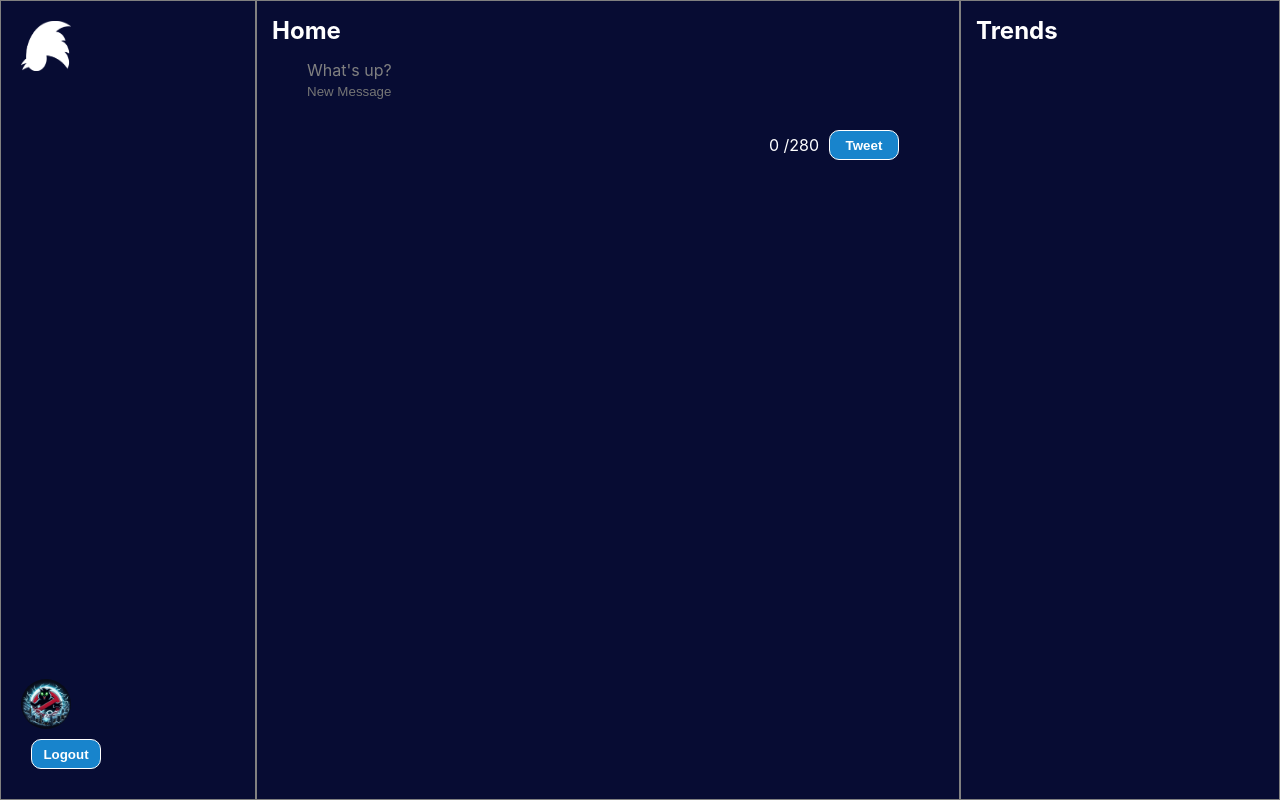
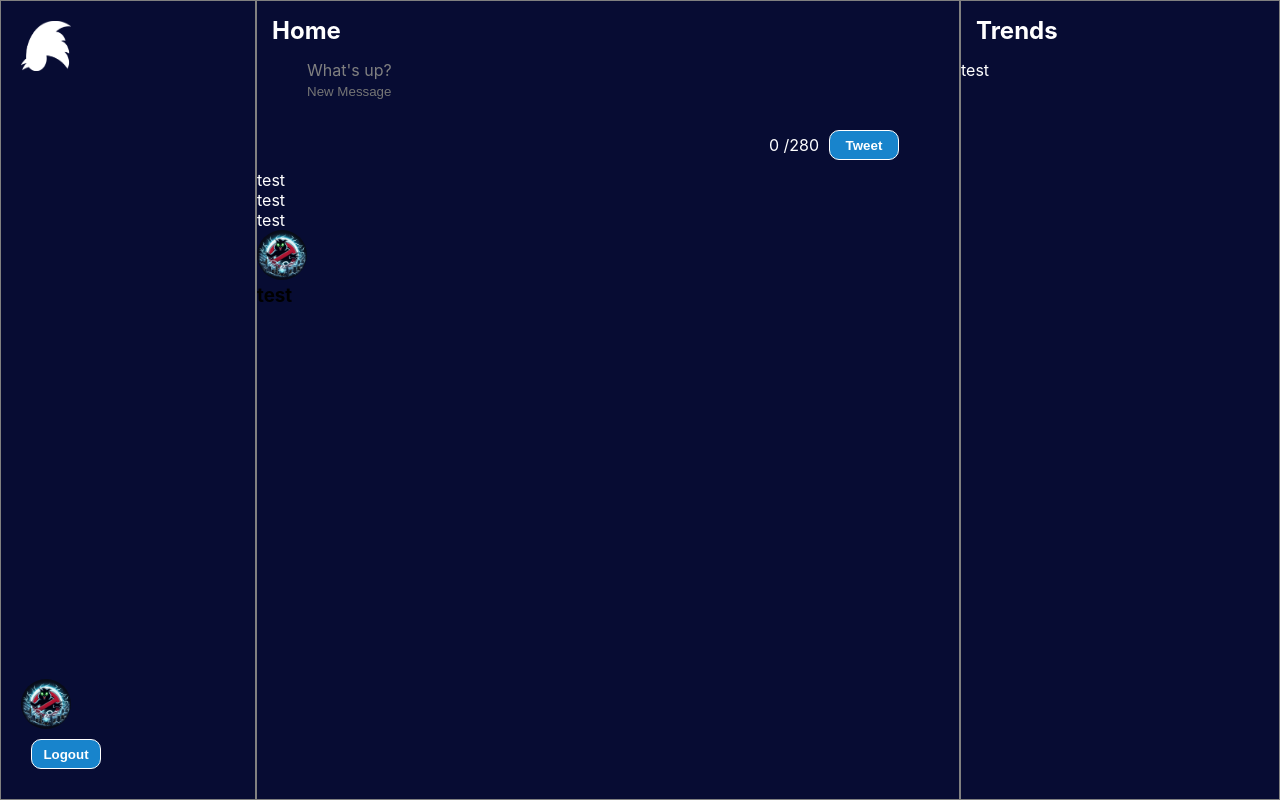
Before and after one commit to Grigan59/hackatweet-frontend, a Next.js app: page / in a window 1280 px wide. Built offline with nearby package versions, Linux system fonts and the light colour scheme; no server answers.

Commit message:
frontend

```diff
--- a/components/Home.js
+++ b/components/Home.js
@@ -2,6 +2,7 @@ import styles from '../styles/Home.module.css';
 import Image from 'next/image';
 import Login from './Login'
 import Lasttweets from './Lasttweets'
+import Trends from './Trends'
 import { useState, useEffect } from 'react'
 import { useSelector } from 'react-redux'
 
@@ -84,6 +85,7 @@ function Home() {
       </div>
       <div className={styles.rightfield}>
         <h2 className={styles.title}>Trends</h2>
+        <Trends />
       </div>
     </div>
   );
--- a/components/Lasttweets.js
+++ b/components/Lasttweets.js
@@ -1,10 +1,14 @@
 import styles from '../styles/Lasttweets.module.css'
+import Tweet from './Tweet';
 
 function Lasttweets() {
 
   return (
-    <div className={styles.main}>
-
+    <div>
+      <p style={{color:'white'}}>test</p>
+      <p style={{color:'white'}}>test</p>
+      <p style={{color:'white'}}>test</p>
+      <Tweet firstname="test"/>
     </div>
   );
 }
--- a/components/Trends.js
+++ b/components/Trends.js
@@ -0,0 +1,11 @@
+
+function Trends() {
+
+    return (
+        <div>
+            <p style={{color:'white'}}>test</p>
+        </div>
+    );
+}
+
+export default Trends;
--- a/components/tweet.js
+++ b/components/tweet.js
@@ -1,7 +1,8 @@
 import styles from '../styles/Tweet.module.css';
+import Image from 'next/image';
 import {faHeart} from '@fortawesome/free-solid-svg-icons'
 
-function Tweet() {
+function Tweet(props) {
 
     return (
         <div className={styles.main}>
@@ -12,13 +13,12 @@ function Tweet() {
                     height={50}
                     style={{ borderRadius: '50%' }}
                 />
-                <h3>{user.firstname}</h3>
-                <p>{user.nickname}</p>
+                <h3>{props.firstname}</h3>
+                <p>{props.nickname}</p>
             </div>
-            <div className={styles.tweet}>
-                <p>{user.nickname}</p>
+            <div className={styles.message}>
+                <p>{props.message}</p>
             </div>
-            <FontAwesomeIcon icon={faHeart} />
 
         </div>
     );
--- a/styles/Tweet.module.css
+++ b/styles/Tweet.module.css
@@ -0,0 +1,6 @@
+.main {
+    display: flex;
+    flex-direction: column;
+    align-items: flex-start;
+    min-height: 100px;
+  }
```
